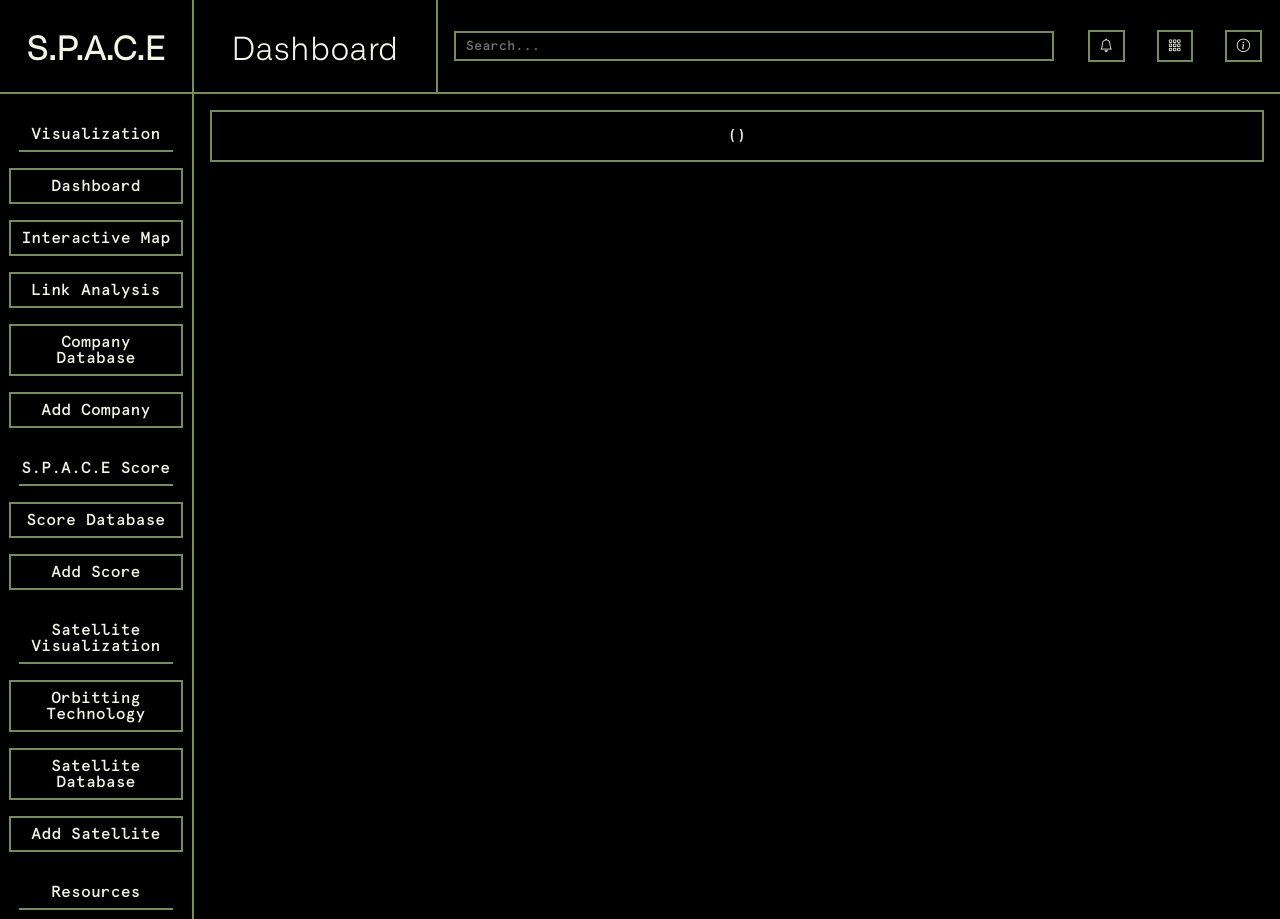
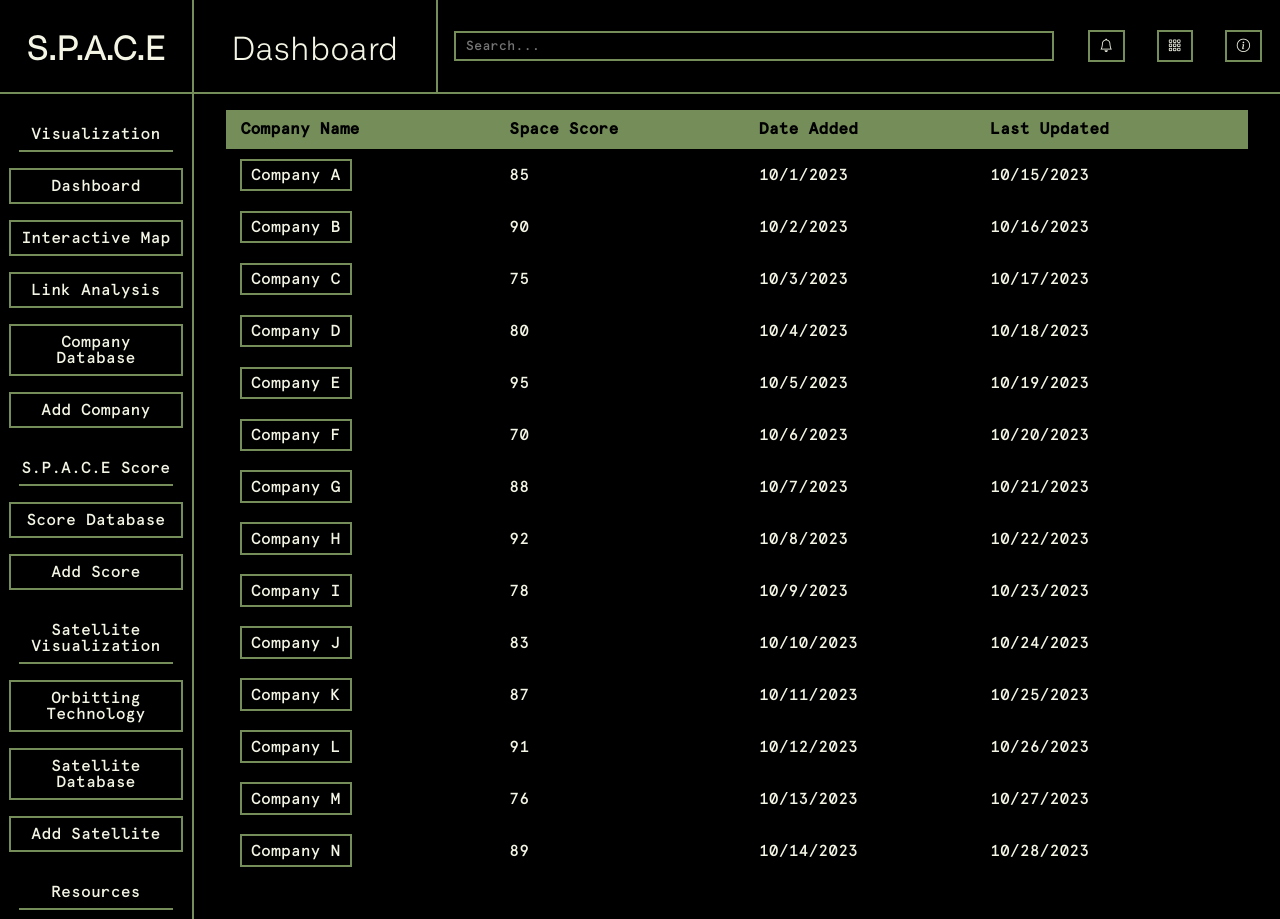
Before and after one commit to Cobo04/FA25-IUB-Diplomacy-Lab, a Flask app: page /companies in a window 1280 px wide. Run offline with Flask 2, Linux system fonts and the light colour scheme; the visitor is signed in with stand-in values (Sample User, id 1); data that the repository does not hold is empty.

Commit message:
db helper functions, switch to csv for time being, add table with overflow

```diff
--- a/flaskapp/app.py
+++ b/flaskapp/app.py
@@ -26,7 +26,7 @@
 @app.route("/companies")
 def companies():
     if 'logged_in' in session and session['logged_in']:
-        companies = db.get_companies()
+        companies = db.csv_get_companies()
         return render_template("companies.html", companies=companies)
     else:
         return redirect(url_for('login'))
@@ -41,7 +41,8 @@
 @app.route("/dashboard")
 def dashboard():
     if 'logged_in' in session and session['logged_in']:
-        return render_template("dashboard.html")
+        total_companies = db.get_total_companies()
+        return render_template("dashboard.html", total_companies=total_companies)
     else:
         return redirect(url_for('login'))
 
--- a/flaskapp/companies.csv
+++ b/flaskapp/companies.csv
@@ -1,10 +1,15 @@
-name,name_slug,space_score
-Company A,company-a,85
-Company B,company-b,90
-Company C,company-c,75
-Company D,company-d,80
-Company E,company-e,95
-Company F,company-f,70
-Company G,company-g,88
-Company H,company-h,92
-Company I,company-i,78
+name,name_slug,space_score,date_added,last_updated
+Company A,company-a,85,10/1/2023,10/15/2023
+Company B,company-b,90,10/2/2023,10/16/2023
+Company C,company-c,75,10/3/2023,10/17/2023
+Company D,company-d,80,10/4/2023,10/18/2023
+Company E,company-e,95,10/5/2023,10/19/2023
+Company F,company-f,70,10/6/2023,10/20/2023
+Company G,company-g,88,10/7/2023,10/21/2023
+Company H,company-h,92,10/8/2023,10/22/2023
+Company I,company-i,78,10/9/2023,10/23/2023
+Company J,company-j,83,10/10/2023,10/24/2023
+Company K,company-k,87,10/11/2023,10/25/2023
+Company L,company-l,91,10/12/2023,10/26/2023
+Company M,company-m,76,10/13/2023,10/27/2023
+Company N,company-n,89,10/14/2023,10/28/2023
--- a/flaskapp/database.py
+++ b/flaskapp/database.py
@@ -1,5 +1,9 @@
 import os, csv
 import pymysql
+
+# ============================
+# ===== Helper Functions =====
+# ============================
 
 def validate_password(password):
     # get the password hash from the secret.txt file
@@ -11,6 +15,8 @@
     with open("flaskapp/secret_key.txt", "r") as f:
         return f.read().strip()
 
+def get_total_companies():
+    return len(csv_get_companies())
 
 # =========================
 # ===== Intialization =====
@@ -22,7 +28,7 @@
         return fh.read().strip()
 
 
-DB_PASSWORD = load_password()
+# DB_PASSWORD = load_password()
 
 def get_connection():
     """ Returns a connection to the database. """
@@ -90,3 +96,8 @@
         companies = curr.fetchall()
     conn.close()
     return companies
+
+def csv_get_companies() -> list[dict]:
+    with open("flaskapp/companies.csv") as csvf:
+        companies = list(csv.DictReader(csvf))
+    return companies
--- a/flaskapp/static/css/style.css
+++ b/flaskapp/static/css/style.css
@@ -612,3 +612,64 @@
     border: 2px solid var(--themeOlive);
     text-align: center;
 }
+
+.company-table {
+    width: 100%;
+    border-collapse: collapse;
+    font-family: var(--font-apercu);
+    color: var(--themeTan);
+    margin: 1rem;
+}
+
+.company-table-header {
+    border: 2px solid var(--themeOlive);
+    background-color: var(--themeOlive);
+    color: var(--themeBlack);
+    padding: 0.5rem;
+    text-align: left;
+}
+
+/* Companies table styling: ensure symmetric horizontal margins and responsive layout */
+.company-table {
+    width: 100%;
+    max-width: calc(100% - 4rem); /* leave space on left and right */
+    margin: 1rem 2rem; /* top/bottom 1rem, left/right 2rem */
+    border-collapse: collapse;
+    box-sizing: border-box;
+    color: var(--themeTan);
+    font-family: var(--font-apercu);
+}
+
+.company-table th,
+.company-table td {
+    padding: 0.6rem 0.8rem;
+    text-align: left;
+}
+
+/* If the table is wider than the content area, allow horizontal scrolling with padding space on the right */
+.main-grid .company-table-wrapper {
+    overflow-x: auto;
+    padding-right: 2rem;
+}
+
+.company-table-link {
+    border: 2px solid var(--themeOlive);
+    background-color: var(--themeBlack);
+    font-family: var(--font-apercu);
+    color: var(--themeTan);
+    padding: 0.4rem 0.6rem;
+    text-align: center;
+    display: inline-block;
+    text-decoration: none;
+}
+.company-table-link:hover {
+    background-color: var(--themeOlive);
+    color: var(--themeBlack);
+    cursor: pointer;
+}
+
+.company-table-container {
+    width: 100%;
+    height: 85%;
+    overflow-y: auto;
+}
--- a/flaskapp/templates/companies.html
+++ b/flaskapp/templates/companies.html
@@ -3,5 +3,28 @@
 {% block title %}Companies{% endblock %}
 
 {% block dashboard_content %}
-    <p class="temp">{{ companies }}</p>
+    <div class="company-table-container">
+
+        <table class="company-table">
+            <thead class="company-table-header">
+                <tr>
+                    <th>Company Name</th>
+                    <th>Space Score</th>
+                    <th>Date Added</th>
+                    <th>Last Updated</th>
+                </tr>
+            </thead>
+            <tbody>
+                {% for company in companies %}
+                <tr>
+                    <td><a href="" class="company-table-link">{{ company['name'] }}</a></td>
+                    <td>{{ company['space_score'] }}</td>
+                    <td>{{ company['date_added'] }}</td>
+                    <td>{{ company['last_updated'] }}</td>
+                </tr>
+                {% endfor %}
+            </tbody>
+        </table>
+
+    </div>
 {% endblock %}
--- a/flaskapp/templates/dashboard.html
+++ b/flaskapp/templates/dashboard.html
@@ -18,7 +18,7 @@
             </div>
             <div class="stat-box">
                 <h1 class="side-box-title">Companies Analyzed</h1>
-                <h2 class="stat-number">0</h2>
+                <h2 class="stat-number">{{ total_companies }}</h2>
             </div>
             <div class="stat-box">
                 <h1 class="side-box-title">SPACE Scores Generated</h1>
```
